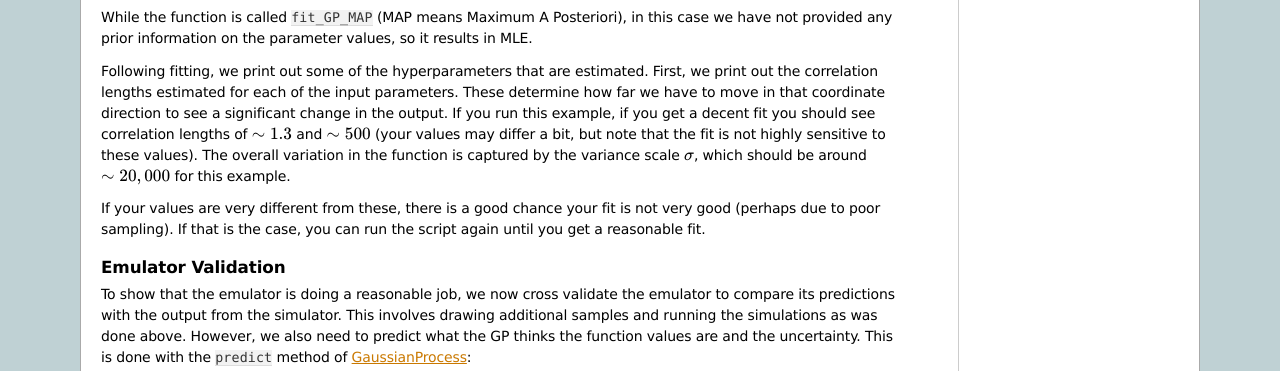
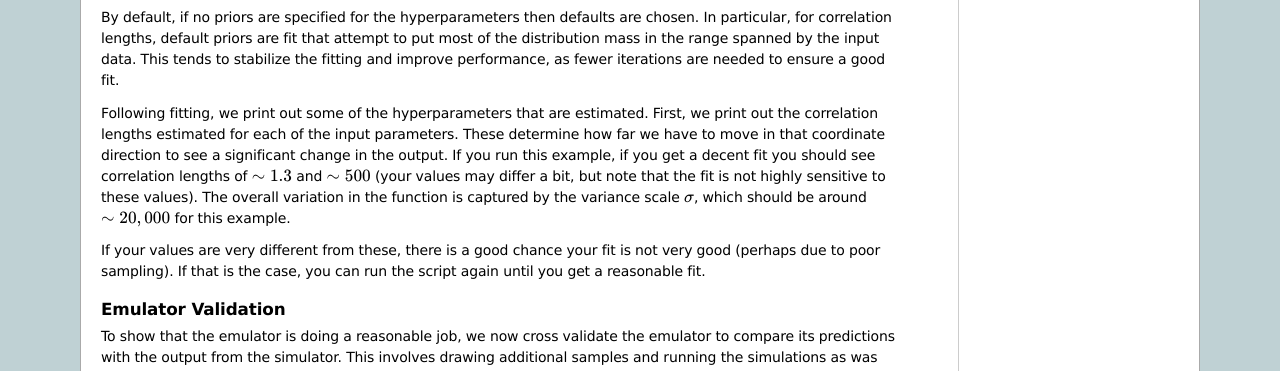
Before and after one commit to alan-turing-institute/mogp-emulator, a Sphinx documentation site: the page built from docs/intro/tutorial.rst, in a window 1280 px wide and 900 px high, scrolled down 2524 px, cut to the strip 251-622 px from the top of the window. Built offline with Sphinx 7.4.7, drawn with Linux system fonts in a browser that asks for light colours; the version number could not be read and is left out.

Commit message:
added tutorial on multiple outputs

```diff
--- a/docs/index.rst
+++ b/docs/index.rst
@@ -32,6 +32,7 @@
              be used are:
 
    demos/gp_demos
+   demos/multioutput_tutorial
    demos/mice_demos
    demos/historymatch_demos
    demos/kdr_demos
--- a/docs/intro/tutorial.rst
+++ b/docs/intro/tutorial.rst
@@ -131,11 +131,13 @@
 GP object but with the parameter values estimated.
 
 .. literalinclude:: ../../mogp_emulator/demos/tutorial.py
-   :lines: 33-37
+   :lines: 33-38
 
-While the function is called ``fit_GP_MAP`` (MAP means Maximum A Posteriori),
-in this case we have not provided any prior information on the parameter values,
-so it results in MLE.
+By default, if no priors are specified for the hyperparameters then defaults
+are chosen. In particular, for correlation lengths, default priors are fit
+that attempt to put most of the distribution mass in the range spanned by
+the input data. This tends to stabilize the fitting and improve performance,
+as fewer iterations are needed to ensure a good fit.
 
 Following fitting, we print out some of the hyperparameters that are estimated.
 First, we print out the correlation lengths estimated for each of the input
```
Also changed, not shown: other parts of docs/intro/tutorial.rst (+4 -4 lines), docs/demos/multioutput_tutorial.rst (added, +27 -0 lines).
